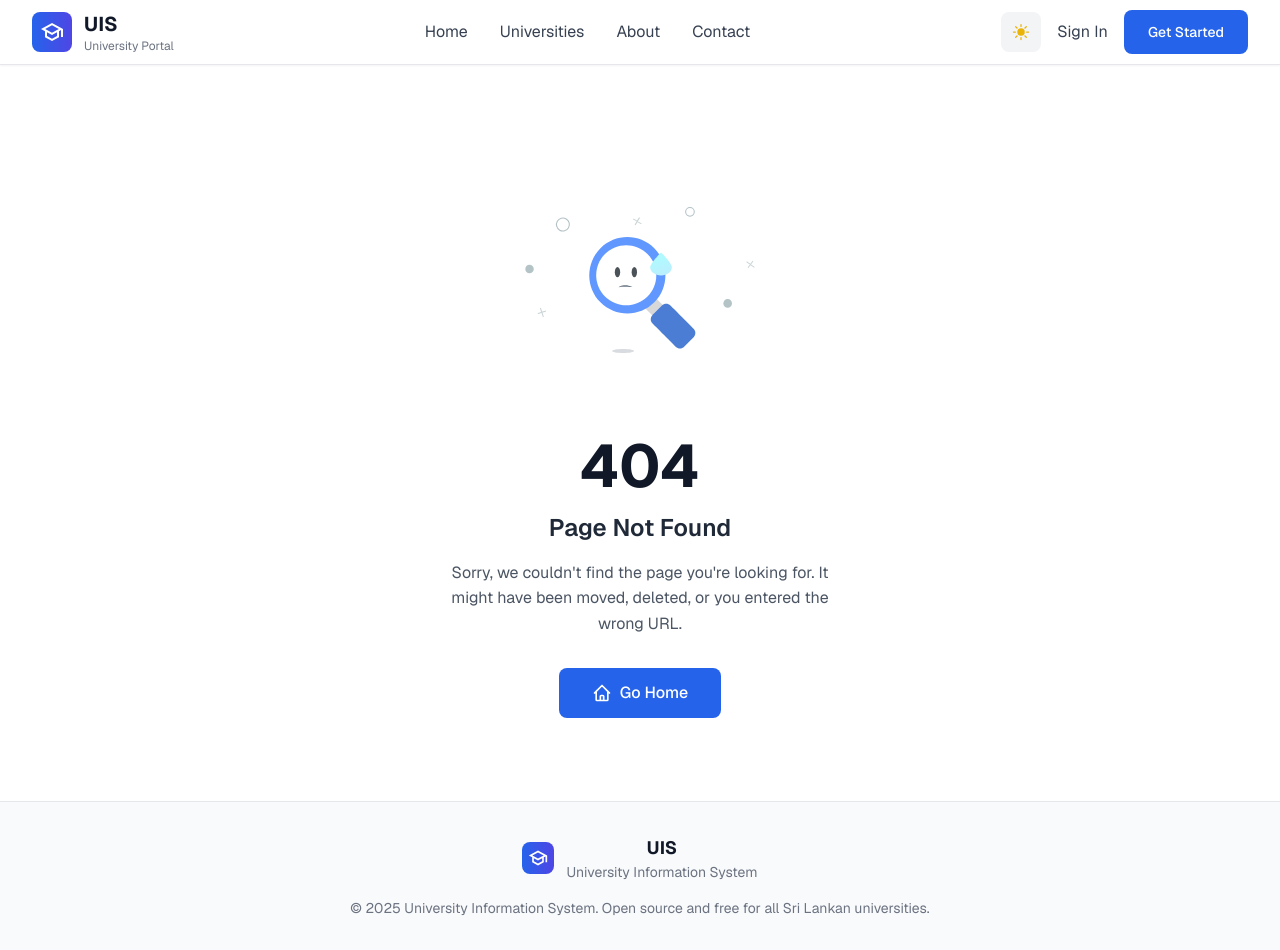
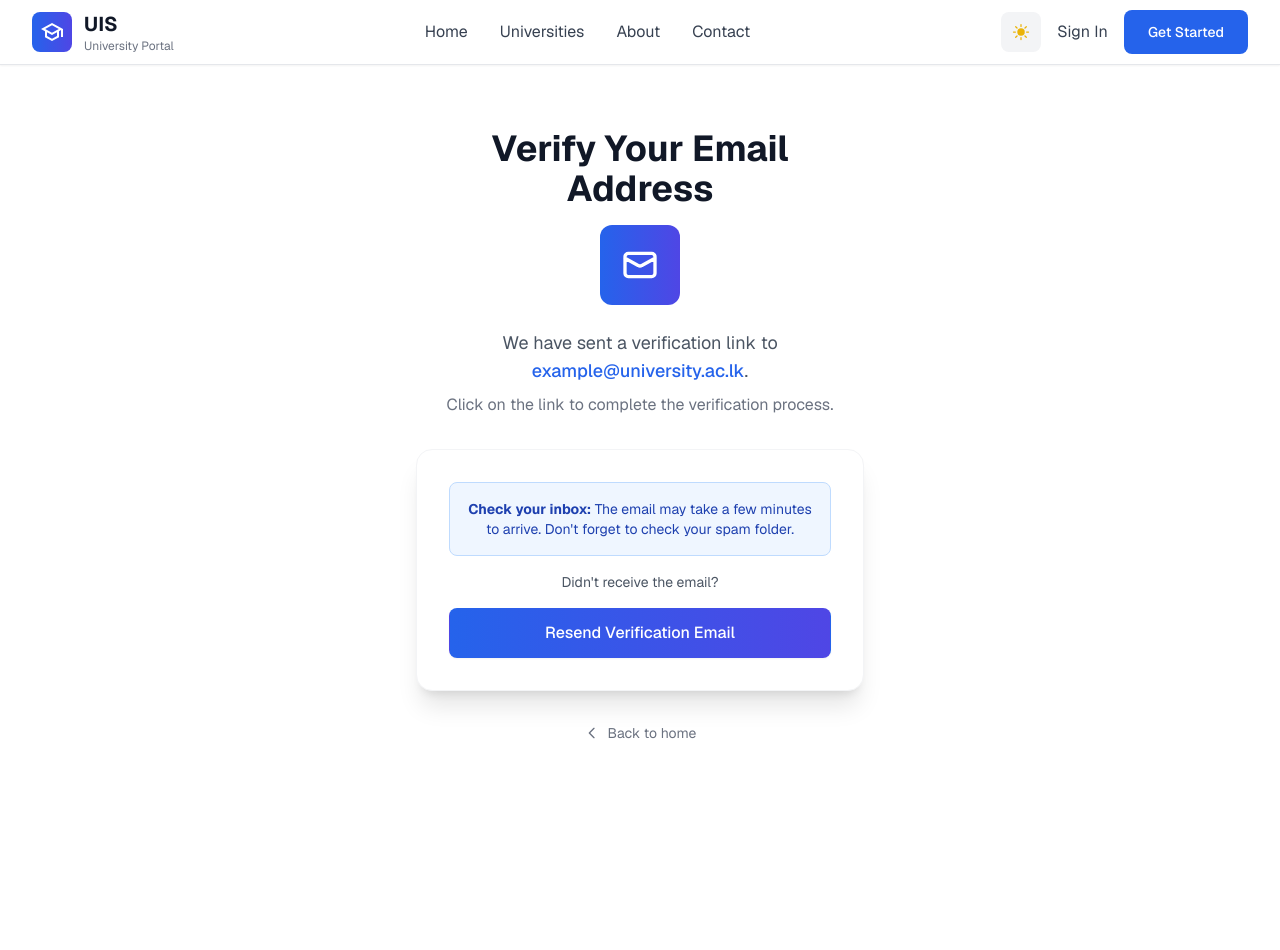
Before and after one commit to KasunCSB/University-Information-System, a Next.js app: page /email-verification in a window 1280 px wide. Before the commit this address had no page. After the commit the page ends 813 px from the top, so only its background shows below. Built offline with nearby package versions, Linux system fonts and the light colour scheme.

Commit message:
Add email verification page UI

```diff
--- /dev/null
+++ b/src/app/email-verification/page.tsx
@@ -0,0 +1,129 @@
+'use client'
+
+import { useState } from 'react'
+import Link from 'next/link'
+import Header from '@/components/Header'
+
+export default function EmailVerificationPage() {
+  const [isResending, setIsResending] = useState(false)
+  const [resendMessage, setResendMessage] = useState('')
+
+  const handleResend = async () => {
+    setIsResending(true)
+    setResendMessage('')
+
+    // Dummy handler function - simulate API call
+    setTimeout(() => {
+      setIsResending(false)
+      setResendMessage('Verification email sent successfully!')
+
+      // Clear message after 5 seconds
+      setTimeout(() => {
+        setResendMessage('')
+      }, 5000)
+    }, 2000)
+  }
+
+  return (
+    <div className="min-h-screen bg-white dark:bg-gray-900">
+      <Header />
+
+      <div className="flex items-center justify-center px-4 sm:px-6 lg:px-8 py-12 sm:py-16">
+        <div className="max-w-md w-full space-y-8">
+          {/* Header */}
+          <div className="text-center">
+            <h1 className="text-3xl sm:text-4xl font-bold text-gray-900 dark:text-white mb-4">
+              Verify Your Email Address
+            </h1>
+
+            {/* Email Icon */}
+            <div className="flex justify-center mb-6">
+              <div className="w-16 h-16 sm:w-20 sm:h-20 bg-gradient-to-r from-blue-600 to-indigo-600 rounded-xl flex items-center justify-center">
+                <svg className="w-8 h-8 sm:w-10 sm:h-10 text-white" fill="none" stroke="currentColor" viewBox="0 0 24 24">
+                  <path strokeLinecap="round" strokeLinejoin="round" strokeWidth={2} d="M3 8l7.89 4.26a2 2 0 002.22 0L21 8M5 19h14a2 2 0 002-2V7a2 2 0 00-2-2H5a2 2 0 00-2 2v10a2 2 0 002 2z" />
+                </svg>
+              </div>
+            </div>
+
+            <p className="text-gray-600 dark:text-gray-300 text-base sm:text-lg mb-2">
+              We have sent a verification link to{' '}
+              <span className="font-medium text-blue-600 dark:text-blue-400">
+                example@university.ac.lk
+              </span>
+              .
+            </p>
+
+            <p className="text-gray-500 dark:text-gray-400 text-sm sm:text-base">
+              Click on the link to complete the verification process.
+            </p>
+          </div>
+
+          {/* Verification Card */}
+          <div className="bg-white dark:bg-gray-800 py-8 px-6 sm:px-8 shadow-xl rounded-2xl border border-gray-100 dark:border-gray-700">
+            <div className="space-y-6">
+              {/* Status Message */}
+              {resendMessage && (
+                <div className="p-4 bg-green-50 dark:bg-green-900/20 border border-green-200 dark:border-green-800 rounded-lg">
+                  <p className="text-sm text-green-800 dark:text-green-400 text-center">
+                    {resendMessage}
+                  </p>
+                </div>
+              )}
+
+              {/* Instructions */}
+              <div className="text-center space-y-4">
+                <div className="p-4 bg-blue-50 dark:bg-blue-900/20 border border-blue-200 dark:border-blue-800 rounded-lg">
+                  <p className="text-sm text-blue-800 dark:text-blue-400">
+                    <strong>Check your inbox:</strong> The email may take a few minutes to arrive.
+                    Don't forget to check your spam folder.
+                  </p>
+                </div>
+
+                <p className="text-sm text-gray-600 dark:text-gray-400">
+                  Didn't receive the email?
+                </p>
+
+                {/* Resend Button */}
+                <button
+                  onClick={handleResend}
+                  disabled={isResending}
+                  className="w-full flex justify-center py-3 px-4 border border-transparent rounded-lg shadow-sm text-base font-medium text-white bg-gradient-to-r from-blue-600 to-indigo-600 hover:from-blue-700 hover:to-indigo-700 focus:outline-none focus:ring-2 focus:ring-offset-2 focus:ring-blue-500 dark:focus:ring-offset-gray-800 transition-all duration-200 transform hover:scale-105 disabled:opacity-50 disabled:cursor-not-allowed disabled:transform-none"
+                >
+                  {isResending ? (
+                    <div className="flex items-center">
+                      <svg className="animate-spin -ml-1 mr-3 h-5 w-5 text-white" fill="none" viewBox="0 0 24 24">
+                        <circle className="opacity-25" cx="12" cy="12" r="10" stroke="currentColor" strokeWidth="4"></circle>
+                        <path className="opacity-75" fill="currentColor" d="M4 12a8 8 0 018-8V0C5.373 0 0 5.373 0 12h4zm2 5.291A7.962 7.962 0 014 12H0c0 3.042 1.135 5.824 3 7.938l3-2.647z"></path>
+                      </svg>
+                      Sending...
+                    </div>
+                  ) : (
+                    'Resend Verification Email'
+                  )}
+                </button>
+              </div>
+            </div>
+          </div>
+
+          {/* Additional Actions */}
+          <div className="text-center space-y-4">
+
+
+            {/* Back to Home */}
+            <div>
+              <Link
+                href="/"
+                className="inline-flex items-center text-sm text-gray-500 hover:text-gray-700 dark:text-gray-400 dark:hover:text-gray-300 transition-colors"
+              >
+                <svg className="w-4 h-4 mr-2" fill="none" stroke="currentColor" viewBox="0 0 24 24">
+                  <path strokeLinecap="round" strokeLinejoin="round" strokeWidth={2} d="M15 19l-7-7 7-7" />
+                </svg>
+                Back to home
+              </Link>
+            </div>
+          </div>
+        </div>
+      </div>
+    </div>
+  )
+}
```
